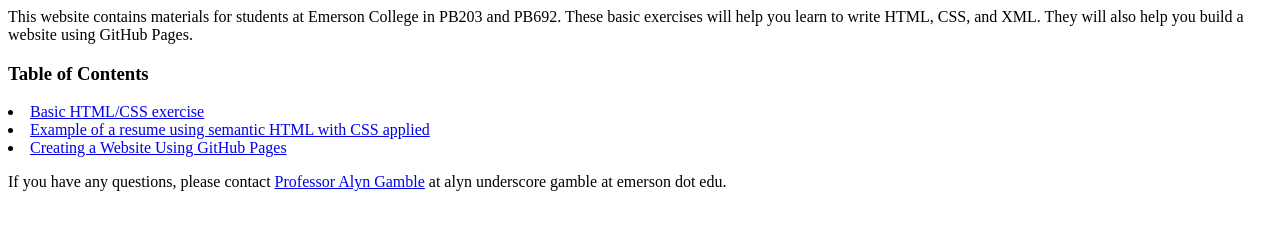
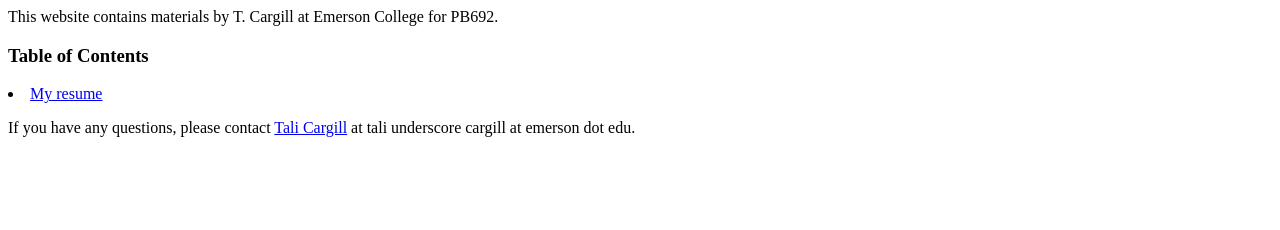
Before and after one commit to tcargill/tcargill.github.io, a plain HTML site: page index.html in a window 1280 px wide. Drawn offline with Linux system fonts and the light colour scheme.

Commit message:
Update index.html

```diff
--- a/index.html
+++ b/index.html
@@ -5,13 +5,11 @@
 </style>
 </head>
 <body>
-This website contains materials for students at Emerson College in PB203 and PB692. These basic exercises will help you learn to write HTML, CSS, and XML. They will also help you build a website using GitHub Pages.
+This website contains materials by T. Cargill at Emerson College for PB692.
 <p>
 	<h3>Table of Contents</h3>
-<li><a href="https://codepen.io/profgamble/pen/yLGVzMw">Basic HTML/CSS exercise</a></li>
-<li><a href="https://codepen.io/profgamble/pen/VwqmMbp">Example of a resume using semantic HTML with CSS applied</a></li>
-<li><a href="https://profgamble.github.io/create-a-site.html">Creating a Website Using GitHub Pages</a></li>
+<li><a href="https://tcargill.github.io/resume.html">My resume</a></li>
 </p>
-If you have any questions, please contact <a href="https://sites.google.com/view/agamble">Professor Alyn Gamble</a> at alyn underscore gamble at emerson dot edu.
+If you have any questions, please contact <a href="https://www.talicargill.com/">Tali Cargill</a> at tali underscore cargill at emerson dot edu.
 </body>
 </html>
```
